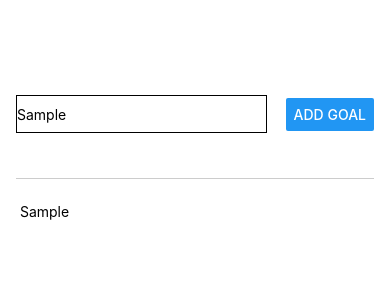
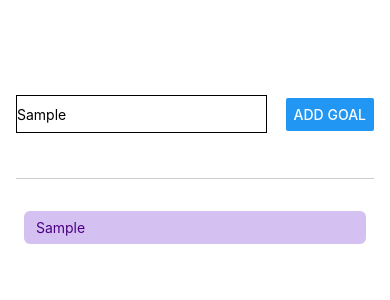
Before and after one commit to Aparna-xxx/goals-app, a React Native app in the folder goals/: screen / in a window 390 px wide. Both pictures are taken after typing "Sample" into the empty fields and a click on the button "ADD GOAL". Shown: the top 300 px of the page. Built offline with nearby package versions, Linux system fonts and the light colour scheme.

Commit message:
added basic styling

```diff
--- a/goals/App.js
+++ b/goals/App.js
@@ -28,7 +28,11 @@ export default function App() {
         <Button title="Add goal" onPress={buttonClicked}></Button>
       </View>
       <View style = {styles.bodycontainer}>
-        {goalList.map((goal)=><Text key={goal}> {goal} </Text>)}
+        {goalList.map((goal)=>(
+          <View key={goal} style={styles.goalsStyle}>
+          <Text style={styles.goalText}> {goal} </Text>
+          </View>
+          ))}
       </View>
     </View>
   );
@@ -58,5 +62,17 @@ const styles = StyleSheet.create({
   },
   bodycontainer:{
     flex:5,
+    //flexDirection:'row',
+  },
+  goalsStyle:{
+    backgroundColor:'#D5C0F2',
+    margin:8,
+    padding: 8,
+    borderRadius:6,
+
+
+  },
+  goalText:{
+    color:'#4B0082',
   }
 });
```
